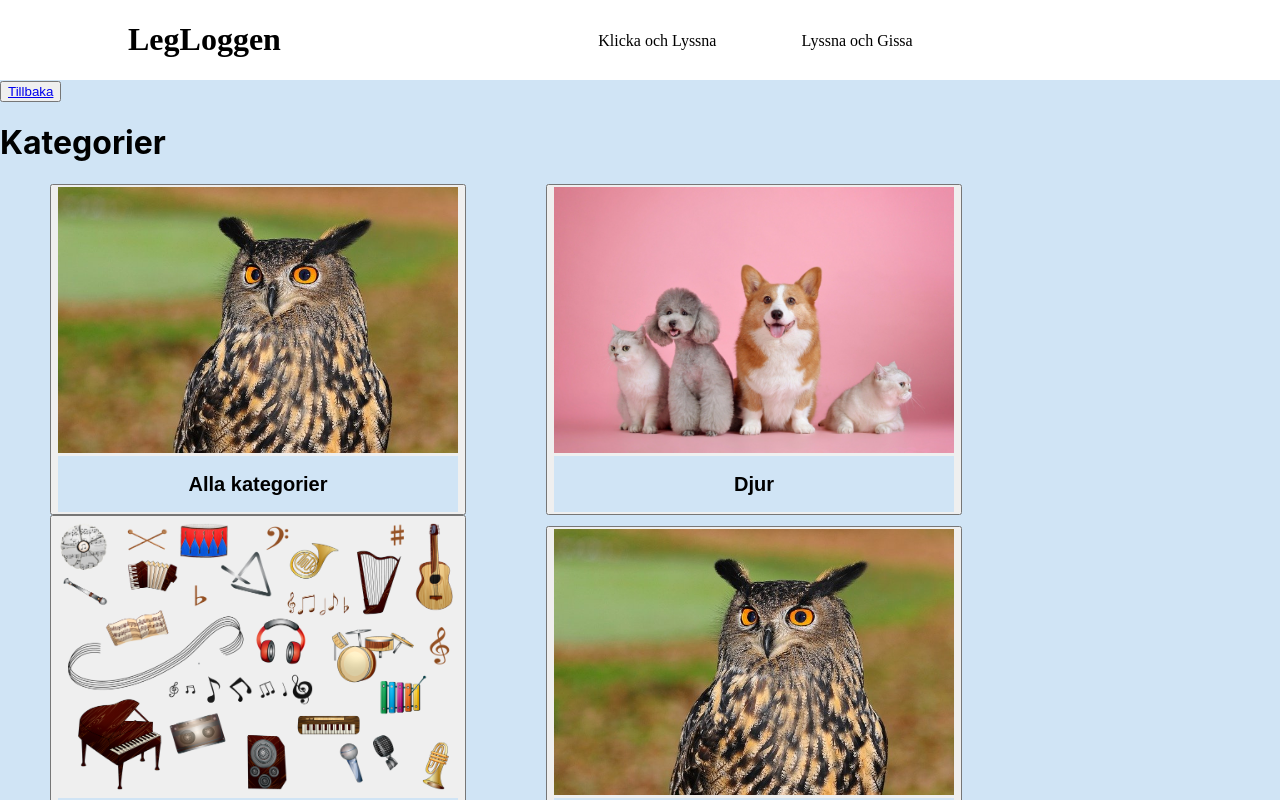
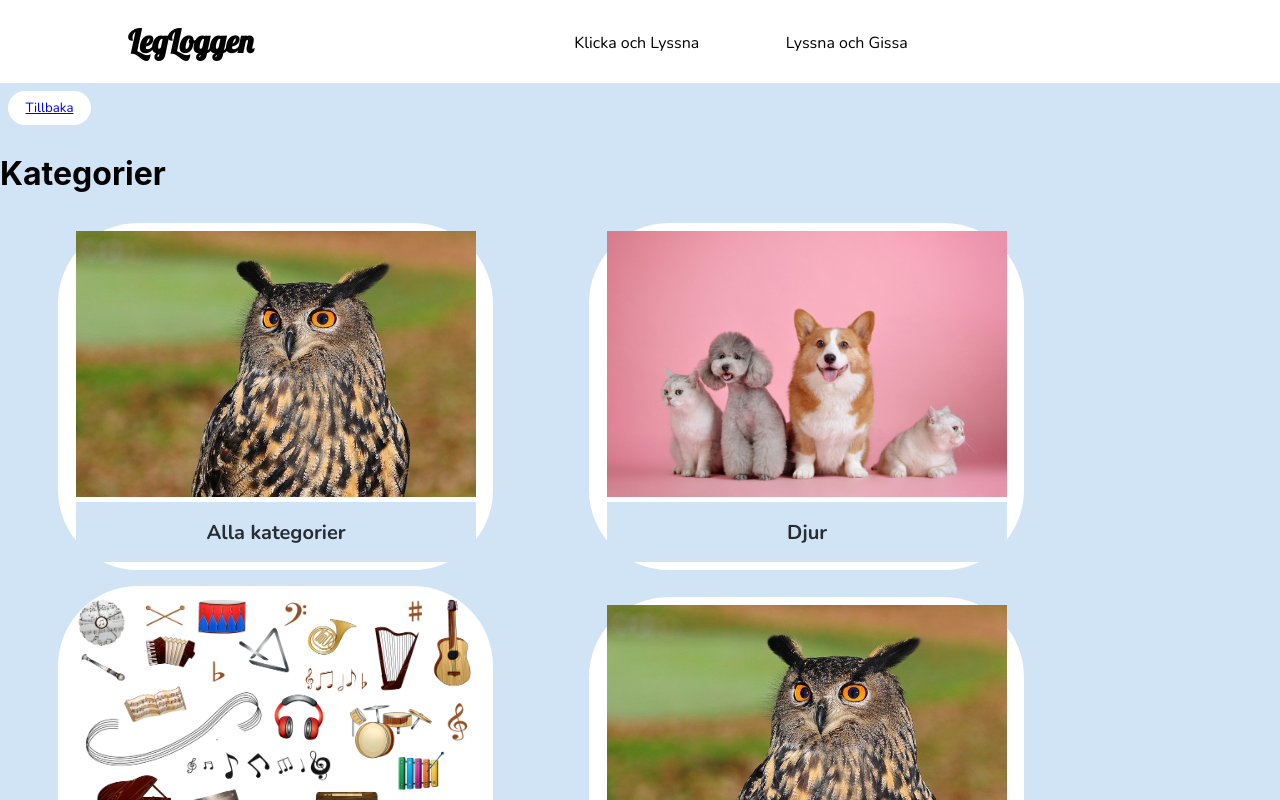
Before and after one commit to Adenholm/SysterLegLog, a React (Create React App) app: page /CategoryPage in a window 1280 px wide. Built offline with nearby package versions, Linux system fonts and the light colour scheme.

Commit message:
added button css

```diff
--- a/src/App.css
+++ b/src/App.css
@@ -1,6 +1,10 @@
+@import url('https://fonts.googleapis.com/css2?family=Lobster&family=Nunito:wght@400;700;800&display=swap');
 
 #root {
   height: 100vh;
+  --bg-color: #D0E4F5;
+  --btn-color: white;
+  --btn-hover-color: #ebf3fa;
 }
 .App-header {
   background-color: #282c34;
@@ -18,8 +22,62 @@
 }
 
 .container {
-  background-color: #D0E4F5;
+  background-color: var(--bg-color);
   left: 100%;
   height: 100%;
+}
 
+button {
+    display: inline-block;
+    text-align: center;
+    padding: 0.5rem 1.1rem;
+    margin: 0.5rem 0.5rem;
+    border-radius: 5rem;
+    border: 0;
+    background-color: var(--btn-color);
+
+    font-family: Nunito;
+    text-decoration: none;
+    color:#282c34;
+    transition: color 100ms;
+  }
+
+button:hover {
+    background-color: var(--btn-hover-color);
+    cursor: pointer;
 }
+
+
+
+/* CSS */
+.button-1 {
+  background-color: #EA4C89;
+  border-radius: 8px;
+  border-style: none;
+  box-sizing: border-box;
+  color: #FFFFFF;
+  cursor: pointer;
+  display: inline-block;
+  font-family: "Haas Grot Text R Web", "Helvetica Neue", Helvetica, Arial, sans-serif;
+  font-size: 14px;
+  font-weight: 500;
+  height: 40px;
+  line-height: 20px;
+  list-style: none;
+  margin: 0;
+  outline: none;
+  padding: 10px 16px;
+  position: relative;
+  text-align: center;
+  text-decoration: none;
+  transition: color 100ms;
+  vertical-align: baseline;
+  user-select: none;
+  -webkit-user-select: none;
+  touch-action: manipulation;
+}
+
+.button-1:hover,
+.button-1:focus {
+  background-color: #F082AC;
+}
```
